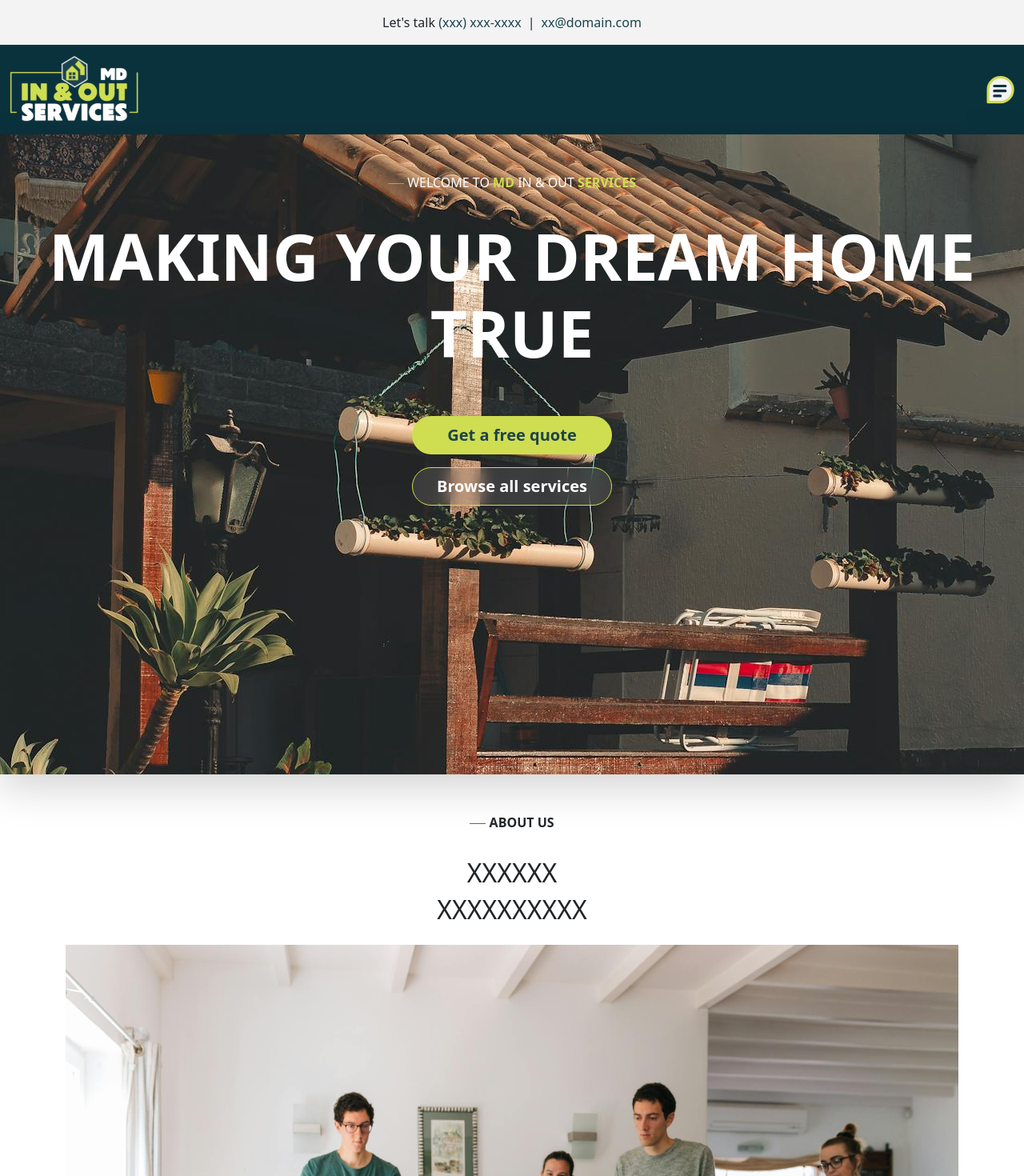
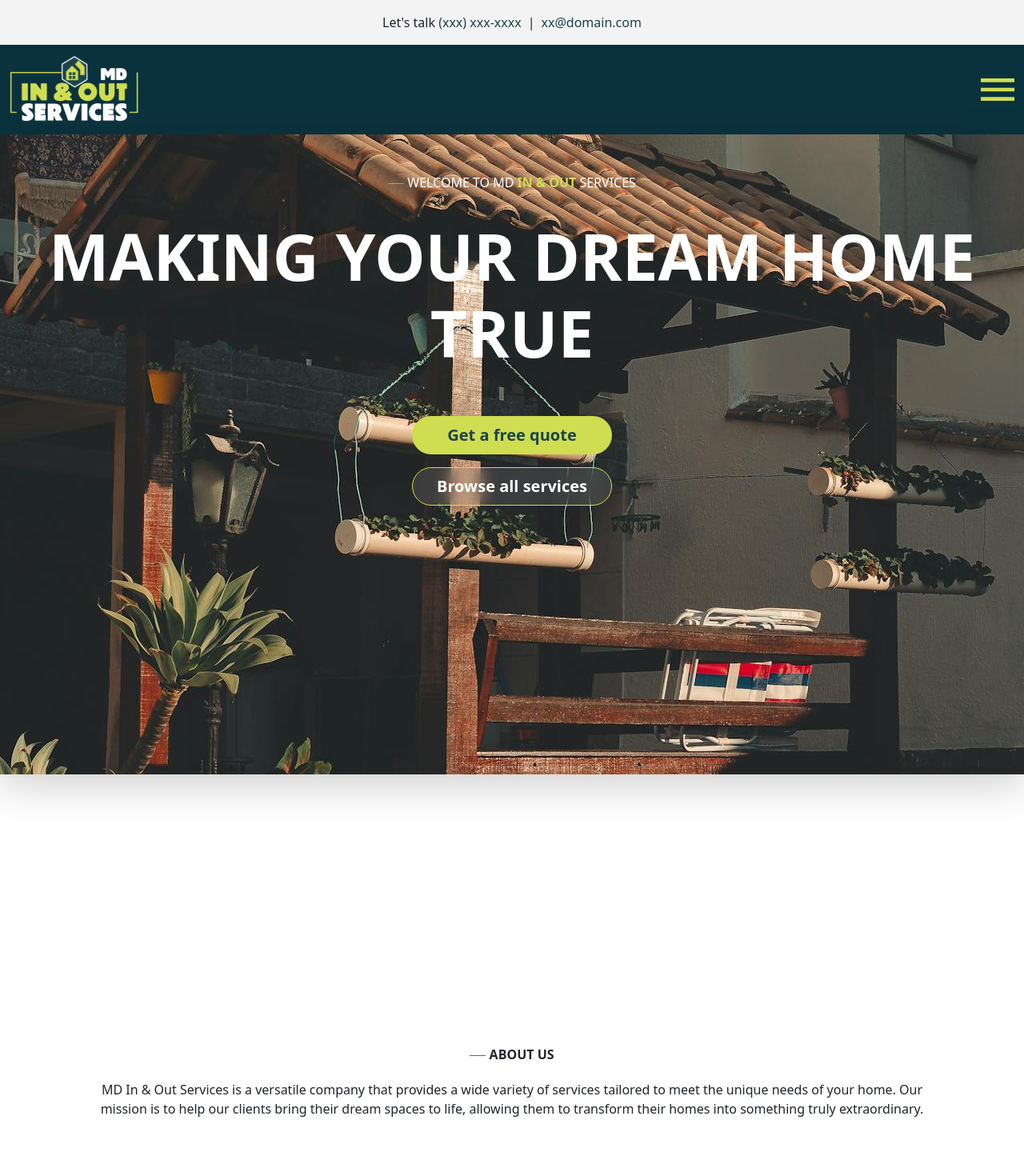
Before and after one commit to yohanJS/mdinandoutserv, a Vue app: page / in a window 1280 px wide. Shown: the top 1470 px of the page at 80% size. Built offline with nearby package versions, Linux system fonts and the light colour scheme.

Commit message:
adding styles based on new design

```diff
--- a/src/components/AboutUs.vue
+++ b/src/components/AboutUs.vue
@@ -1,34 +1,21 @@
 <template>
   <div id="about" class="container">
-      <div class="row pt-5">
-      <div class="col-12 text-center">
-        <p class="text-uppercase pb-3">
-              <svg
-                xmlns="http://www.w3.org/2000/svg"
-                viewBox="0 1 100 3"
-                width="20"
-                height="5"
-              >
+    <div class="min-vh-100 row d-flex align-items-center text-center">
+      <div class="col-12">
+        <p class="text-uppercase pb-1 m-0">
+          <svg xmlns="http://www.w3.org/2000/svg" viewBox="0 1 100 3" width="20" height="5">
             <rect width="100" height="3" fill="#000000" />
           </svg>
           <strong class="text-color"> ABOUT US</strong>
         </p>
-      </div>
-      <div class="col-12 text-center">
-        <h2>XXXXXX</h2>
-        <h2>XXXXXXXXXX</h2>
-      </div>
-      <div class="col-12 text-center mt-3">
-        <img src="../assets/aboutUsBg.jpg" class="img-fluid" alt="...">
-      </div>
-      <div class="col-12 mt-4 text-start">
-        <p class="m-0">xxxxxxxxxxxxxxxxx</p>
-        <p>xxxxxxxxxxxxxxxxx</p>
+        <p class="p-3">
+        MD In & Out Services is a versatile company that provides a wide variety of services tailored to meet the unique
+        needs of your home. Our mission is to help our clients bring their dream spaces to life,
+        allowing them to transform their homes into something truly extraordinary.
+      </p>
       </div>
     </div>
   </div>
 </template>
 
-  <style scoped>
-
-  </style>
+<style scoped></style>
--- a/src/components/ContactForm.vue
+++ b/src/components/ContactForm.vue
@@ -93,7 +93,7 @@
               class="btn btn-lg rounded-pill btn-color btn-text-color fw-bold mt-5 mb-4"
               style="width: 250px"
             >
-              Submit
+              Submit Form
             </button>
           </div>
           <div v-else class="col-12 text-center">
@@ -231,8 +231,8 @@ export default {
       try {
         const response = await axios
           .post(
-            //"https://localhost:7165/api/RequestQuote",
-            "https://www.bloggyapi.com/api/RequestQuote",
+            "https://localhost:7165/api/RequestQuote",
+            //"https://www.bloggyapi.com/api/RequestQuote",
             {
                 name: this.name,
                 phoneNumber: this.phoneNumber,
--- a/src/components/HeroSection.vue
+++ b/src/components/HeroSection.vue
@@ -19,8 +19,8 @@
               >
                 <rect width="100" height="3" fill="#cfdd51" />
               </svg>
-              Welcome to <strong class="text-color">MD</strong> IN & OUT
-              <strong class="text-color">SERVICES</strong>
+              Welcome to MD <strong class="text-color">IN & OUT</strong>
+              SERVICES
             </p>
             <h1 class="display-1 fw-bold">MAKING YOUR DREAM HOME TRUE</h1>
             <button class="btn btn-lg rounded-pill btn-color btn-text-color fw-bold mt-5" style="width: 250px;" onclick="window.location.href='#getQuote'">Get a free quote</button>
--- a/src/components/NavBar.vue
+++ b/src/components/NavBar.vue
@@ -56,42 +56,8 @@
       >
         <span>
           <div class="toggler-icon">
-            <svg
-              width="50"
-              height="50"
-              viewBox="0 0 45 45"
-              fill="none"
-              xmlns="http://www.w3.org/2000/svg"
-            >
-              <path
-                d="M42.0001 22C42.0001 33.0457 33.0458 42 22.0001 42C16.0266 42 2.00006 42 2.00006 42C2.00006 42 2.00006 27.0722 2.00006 22C2.00006 10.9543 10.9544 2 22.0001 2C33.0458 2 42.0001 10.9543 42.0001 22Z"
-                fill="#F3F3F3"
-                stroke="#CFDD51"
-                stroke-width="4"
-                stroke-linecap="round"
-                stroke-linejoin="round"
-              />
-              <path
-                d="M12 16H30"
-                stroke="#0A323D"
-                stroke-width="4"
-                stroke-linecap="round"
-                stroke-linejoin="round"
-              />
-              <path
-                d="M12 24H30"
-                stroke="#0A323D"
-                stroke-width="4"
-                stroke-linecap="round"
-                stroke-linejoin="round"
-              />
-              <path
-                d="M12 32H22"
-                stroke="#0A323D"
-                stroke-width="4"
-                stroke-linecap="round"
-                stroke-linejoin="round"
-              />
+            <svg width="42" height="28" viewBox="0 0 42 28" fill="none" xmlns="http://www.w3.org/2000/svg">
+              <path d="M0 28V23.3333H42V28H0ZM0 16.3333V11.6667H42V16.3333H0ZM0 4.66667V0H42V4.66667H0Z" fill="#CFDD51"/>
             </svg>
           </div>
         </span>
@@ -196,7 +162,6 @@
 <style scoped>
 .toggler-icon {
   width: 30px;
-  height: 35px;
   display: flex;
   flex-direction: column;
   justify-content: space-between;
```
Also changed, not shown: src/assets/logo.png (added). Lines whose indentation alone changed are shown as unchanged.
